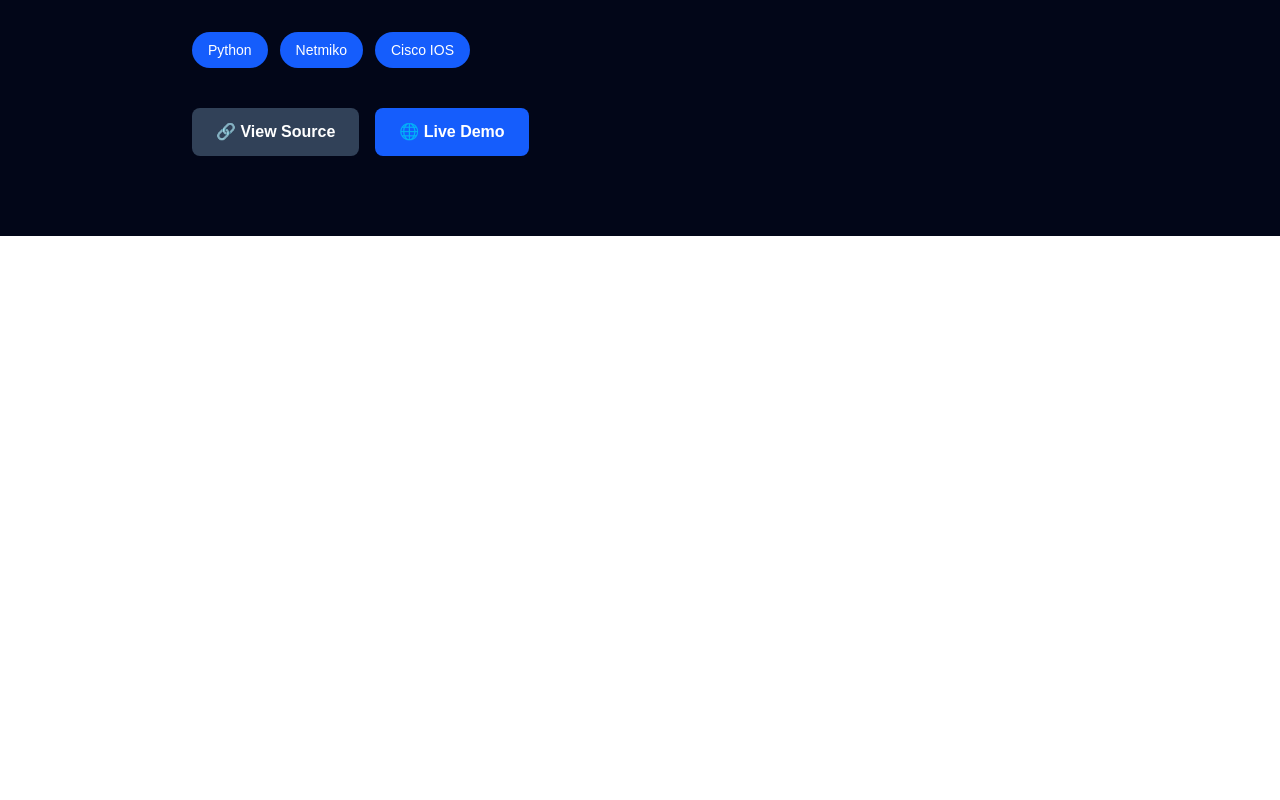
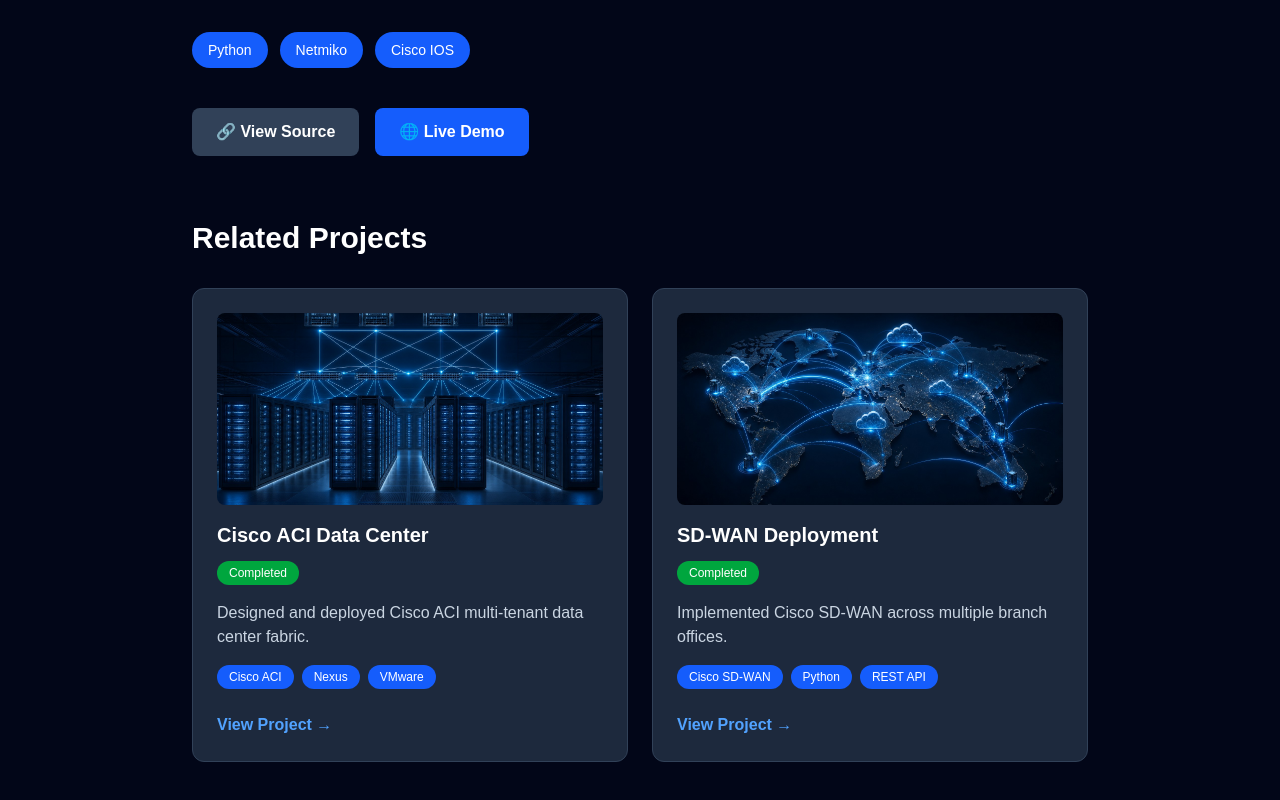
Before and after one commit to agamtechnology-india/Agamtechnology, a Next.js app: page /projects/1 in a window 1280 px wide. Shown: the part 1305-2105 px from the top of the page. Before the commit the page ends 1541 px from the top, so only its background shows below. Built offline with nearby package versions, Linux system fonts and the light colour scheme.

Commit message:
Enhance related projects section and project details UI

```diff
--- a/app/projects/[id]/page.tsx
+++ b/app/projects/[id]/page.tsx
@@ -17,6 +17,10 @@ export default async function ProjectDetails({
   const project = projects.find(
     (p) => p.id === Number(id)
   );
+  const relatedProjects = projects.filter(
+  (p) => p.id !== project?.id
+);
+console.log(relatedProjects);
 
   if (!project) {
     return (
@@ -146,6 +150,56 @@ export default async function ProjectDetails({
             🌐 Live Demo
           </a>
         </div>
+        <div className="mt-16">
+  <h2 className="mb-8 text-3xl font-bold text-white">
+    Related Projects
+  </h2>
+
+  <div className="grid gap-6 md:grid-cols-2">
+    {relatedProjects.map((related) => (
+      <Link
+        key={related.id}
+        href={`/projects/${related.id}`}
+        className="rounded-xl border border-slate-700 bg-slate-800 p-6 transition hover:border-blue-500 hover:-translate-y-1"
+      >
+        <Image
+          src={related.image}
+          alt={related.title}
+          width={400}
+          height={220}
+          className="mb-4 h-48 w-full rounded-lg object-cover"
+        />
+
+        <h3 className="text-xl font-semibold text-white">
+          {related.title}
+        </h3>
+
+        <span className="mt-3 inline-block rounded-full bg-green-600 px-3 py-1 text-xs text-white">
+          {related.status}
+        </span>
+
+        <p className="mt-4 text-slate-300">
+          {related.description}
+        </p>
+
+        <div className="mt-4 flex flex-wrap gap-2">
+          {related.technologies.map((tech) => (
+            <span
+              key={tech}
+              className="rounded-full bg-blue-600 px-3 py-1 text-xs text-white"
+            >
+              {tech}
+            </span>
+          ))}
+        </div>
+
+        <span className="mt-6 inline-block font-semibold text-blue-400">
+          View Project →
+        </span>
+      </Link>
+    ))}
+  </div>
+</div>
       </div>
     </main>
   );
```
